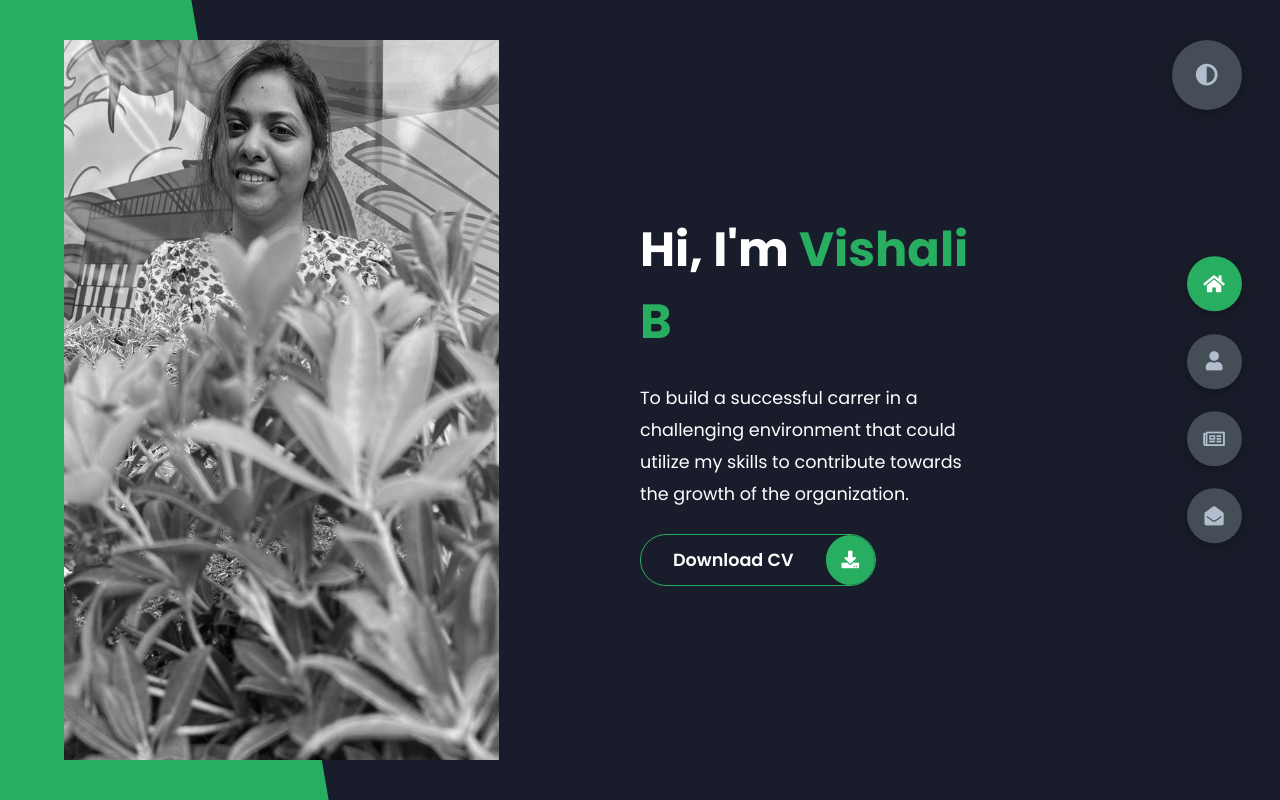
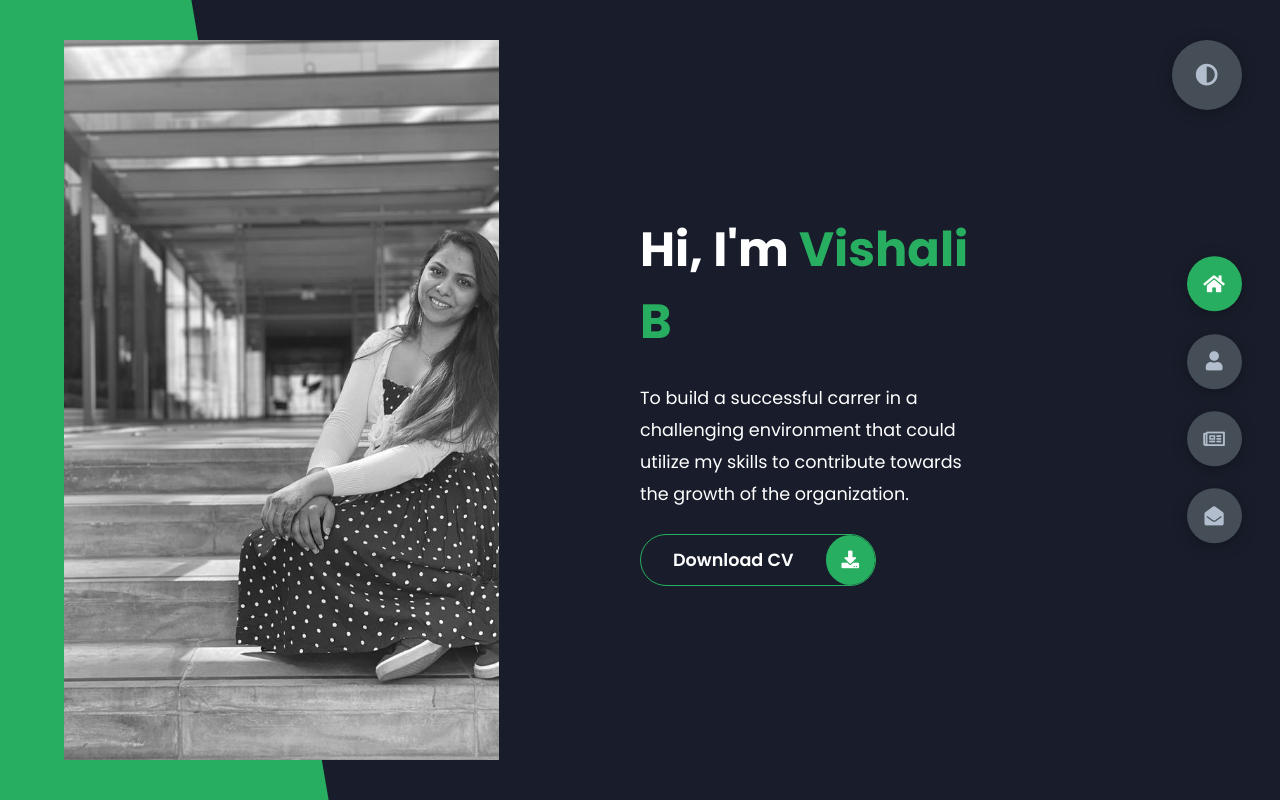
Before and after one commit to dhanush25011996/friend_portfolio, a plain HTML site: page index.html in a window 1280 px wide. Drawn offline with Linux system fonts and the light colour scheme.

Commit message:
image changed

```diff
--- a/index.html
+++ b/index.html
@@ -17,7 +17,7 @@
             <div class="left-header">
                 <div class="h-shape"></div>
                 <div class="image">
-                    <img src="img/WhatsApp Image 2023-04-11 at 17.03.22.jpeg" alt="">
+                    <img src="img/hero3.jpeg" alt="">
                 </div>
             </div>
             <div class="right-header">
```
Also changed, not shown: img/hero2.jpeg (renamed from img/WhatsApp Image 2023-04-11 at 17.03.22.jpeg), img/hero3.jpeg (added).
